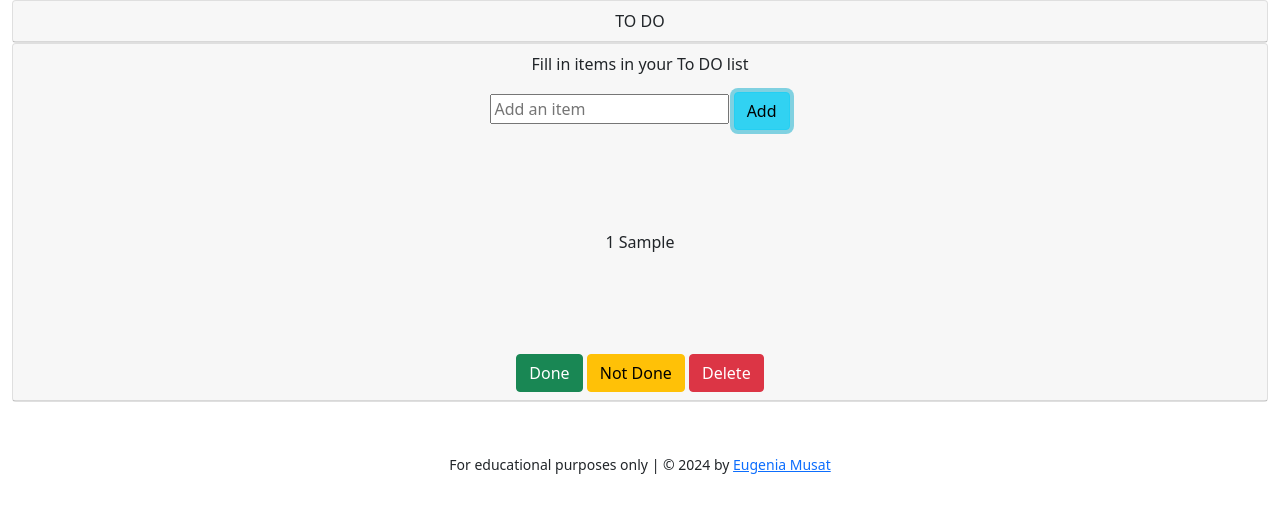
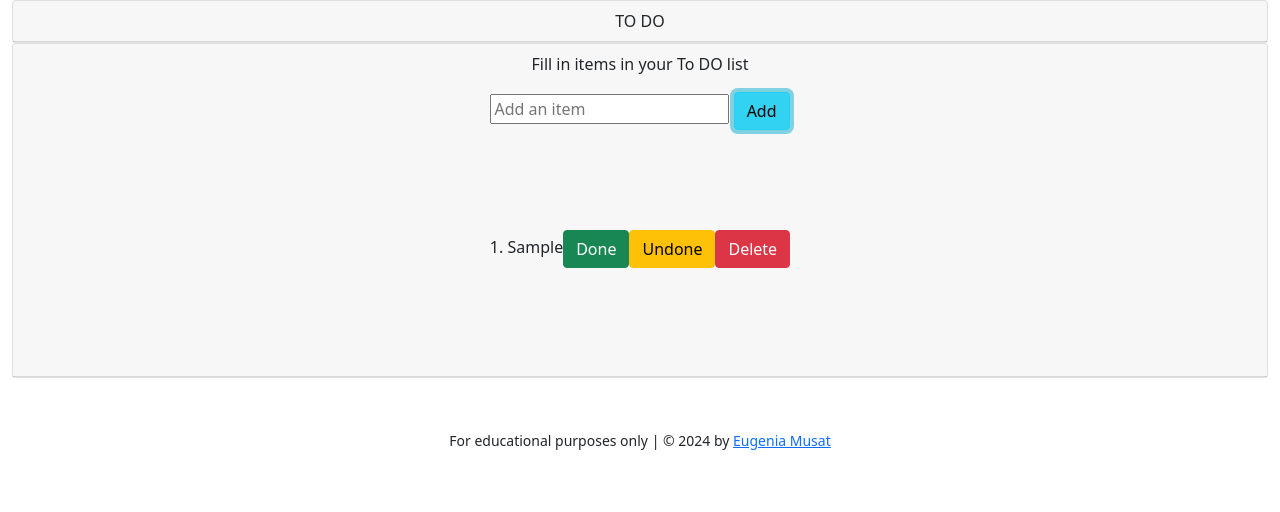
Before and after one commit to emusat2021/Lexicon_ToDo_JS_9, a plain HTML site: page index.html in a window 1280 px wide. Both pictures are taken after typing "Sample" into the empty fields and a click on the button "Add". Drawn offline with nearby package versions, Linux system fonts and the light colour scheme.

Commit message:
Add functionality to ToDo

```diff
--- a/index.html
+++ b/index.html
@@ -31,18 +31,10 @@
                 </p>
                 <!-- input form -->
                 <form id="addForm" style="margin-bottom:100px">
-                    <input type="text" id="addItem" placeholder="Add an item">
-                    <button type="submit" id="addBtn" class="btn btn-info">Add</button>
+                    <input type="text" id="userInput" placeholder="Add an item">
+                    <button type="submit" id="addItem" class="btn btn-info">Add</button>
                 </form>
-                <span>
                     <div id="output" style="margin-bottom:100px" class="form-group"></div>
-                    <div>
-                        <button type="submit" id="doneBtn" class="btn btn-success">Done</button>
-                        <button type="submit" id="notDoneBtn" class="btn btn-warning">Not Done</button>
-                        <button type="submit" id="deleteBtn" class="btn btn-danger">Delete</button>
-                    </div>
-
-                </span>
             </div>
         </div>
     </div>
--- a/style.css
+++ b/style.css
@@ -0,0 +1,4 @@
+.change{
+    text-decoration: line-through;
+    background-color: gray;
+}
--- a/todo.js
+++ b/todo.js
@@ -3,36 +3,87 @@ console.log('hej');
 const addItemForm =  document.querySelector('#addForm');
 const output = document.querySelector('#output');
 let itemList = [];
-function addItem(item){
-    itemList.push(item);
+
+function addItem(item)
+{
+    itemList.push({text: item, done: false});
+    displayItems();
 };
 
+// capture user input/item
 addItemForm.addEventListener('submit', (e)=>
 {
     e.preventDefault();
-    //add input to the list of items
-    const userInput = document.getElementById('addItem').value;
+    //add user input as a item to the list items
+    const userInput = document.getElementById('userInput').value;
     addItem(userInput);
-
-    // clean content output after every input added
-    output.innerHTML = '';
-    // display every input/item by itereating the list
-    for(let i = 0; i < itemList.length; i++)
-    {
-        showMessage(`${i + 1} ${itemList[i]}`);
-    }
     e.target.reset();
 });
 
-// output.addEventListener('doneBtn', (e)=>{
+// logic to create and display the list of items in document
+function displayItems()
+{
+    output.innerHTML = '';
 
-// });
+    for(let i = 0; i < itemList.length; i++)
+    {
+        //ADD CONTAINER
+        const itemContainer = document.createElement('div');
+        itemContainer.classList.add('container');
+        //ADD ITEM
+        const itemText = document.createElement('span');
+        itemText.textContent = `${i+1}. ${itemList[i].text}`;
+        if(itemList[i].done)
+        {
+            itemText.classList.add('change');
+        }
+        itemContainer.appendChild(itemText);
+        //DONE BTN
+        const btnDone = document.createElement('button');
+        btnDone.innerText = 'Done';
+        btnDone.classList.add('btn');
+        if(itemList[i].done)
+        {
+            btnDone.classList.remove('btn-success');
+        }
+        else
+        {
+            btnDone.classList.add('btn-success');
+        }
+        btnDone.addEventListener('click', () => toggleDone(i));
+        itemContainer.appendChild(btnDone);
+        //UNDONE BTN
+        const btnUndone = document.createElement('button');
+        btnUndone.innerText = 'Undone';
+        btnUndone.classList.add('btn', 'btn-warning');
+        btnUndone.addEventListener('click', () => toggleUndone(i));
+        itemContainer.appendChild(btnUndone);
+        //DELETE BTN
+        const btnDelete = document.createElement('button');
+        btnDelete.innerText = 'Delete';
+        btnDelete.classList.add('btn', 'btn-danger');
+        btnDelete.addEventListener('click', () => deleteItem(i));
+        itemContainer.appendChild(btnDelete);
 
-// output.addEventListener('deleteBtn', (e)=>{
+        output.appendChild(itemContainer);
+    }
 
-// });
+};
 
-function showMessage(message)
+function toggleDone(i)
 {
-    output.innerHTML += message + "<br>";
+    itemList[i].done = true;
+    displayItems();
 }
+
+function toggleUndone(i)
+{
+    itemList[i].done = false;
+    displayItems();
+}
+
+function deleteItem(i)
+{
+    itemList.splice(i, 1);
+    displayItems();
+}
```
